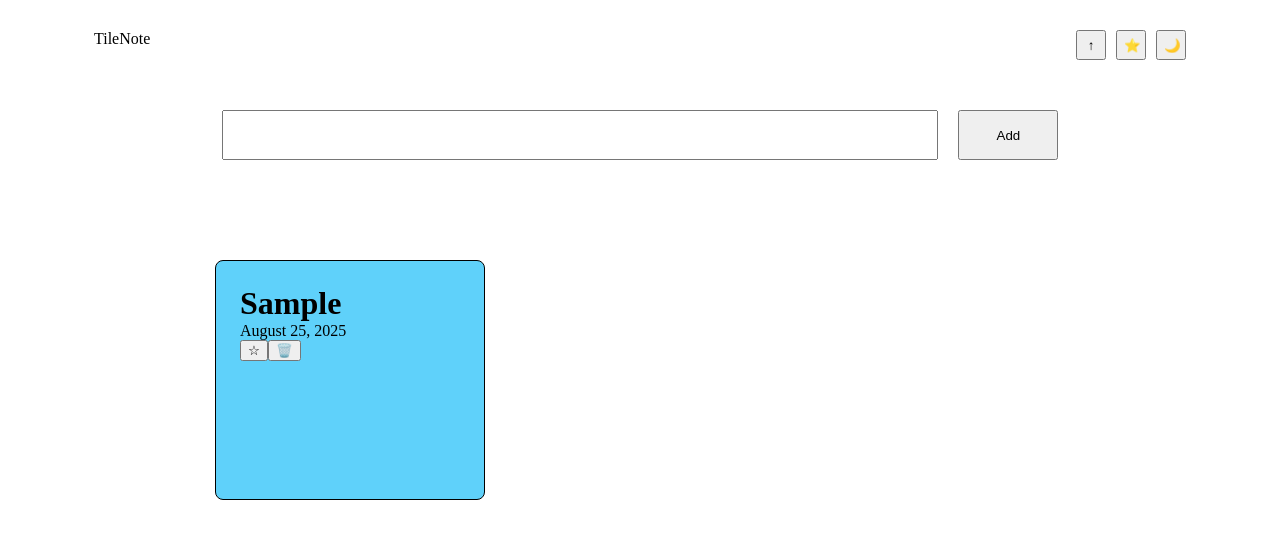
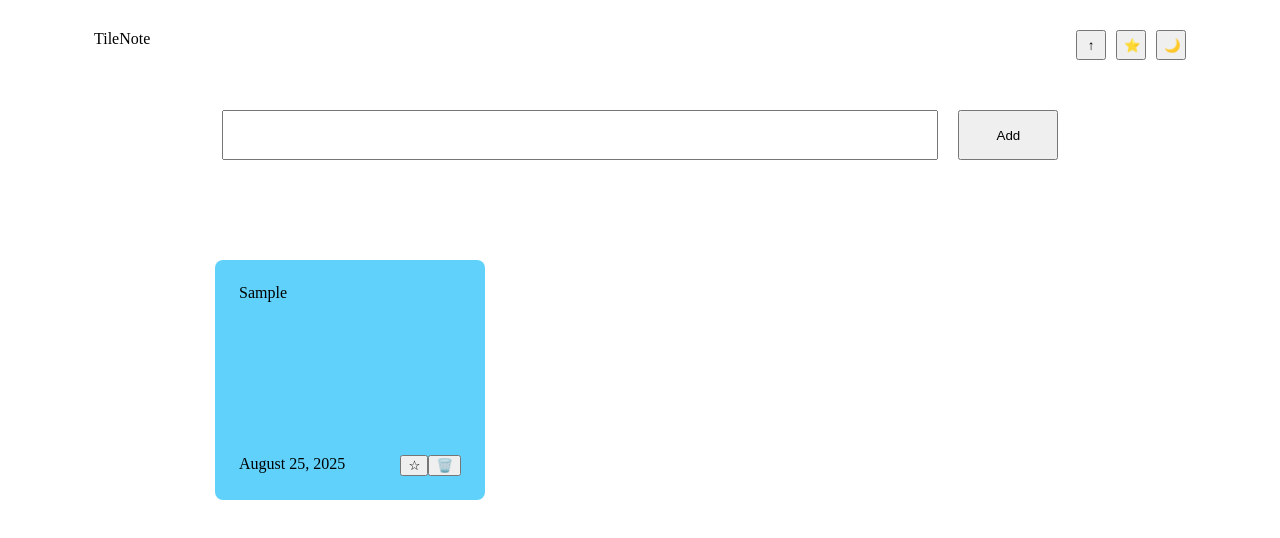
Before and after one commit to Nimus-oes/react-tile-note-app, a React (Vite) app: page / in a window 1280 px wide. Both pictures are taken after typing "Sample" into the empty fields and a click on the button "Add". Shown: the top 538 px of the page. Built offline with nearby package versions, Linux system fonts and the light colour scheme.

Commit message:
Implement layout of the card text and buttons

```diff
--- a/src/components/NoteCard/NoteCard.module.css
+++ b/src/components/NoteCard/NoteCard.module.css
@@ -1,8 +1,15 @@
 .container {
   border-radius: 12px;
-  border: 1px solid #000000;
   height: 120px;
   padding: 16px;
+  display: flex;
+  flex-direction: column;
+  justify-content: space-between;
+}
+
+.bottomWrapper {
+  display: flex;
+  justify-content: space-between;
 }
 
 @media screen and (min-width: 769px) {
--- a/src/components/NoteCard/NoteCard.tsx
+++ b/src/components/NoteCard/NoteCard.tsx
@@ -28,10 +28,14 @@
 
   return (
     <div className={styles.container} style={{ backgroundColor: note.color }}>
-      <h1>{note.text}</h1>
-      <p>{getLocalDate()}</p>
-      <button onClick={handleUpdate}>{note.isFavorite ? "★" : "☆"}</button>
-      <button onClick={handleDelete}>🗑️</button>
+      <p>{note.text}</p>
+      <div className={styles.bottomWrapper}>
+        <p>{getLocalDate()}</p>
+        <div>
+          <button onClick={handleUpdate}>{note.isFavorite ? "★" : "☆"}</button>
+          <button onClick={handleDelete}>🗑️</button>
+        </div>
+      </div>
     </div>
   );
 }
```
